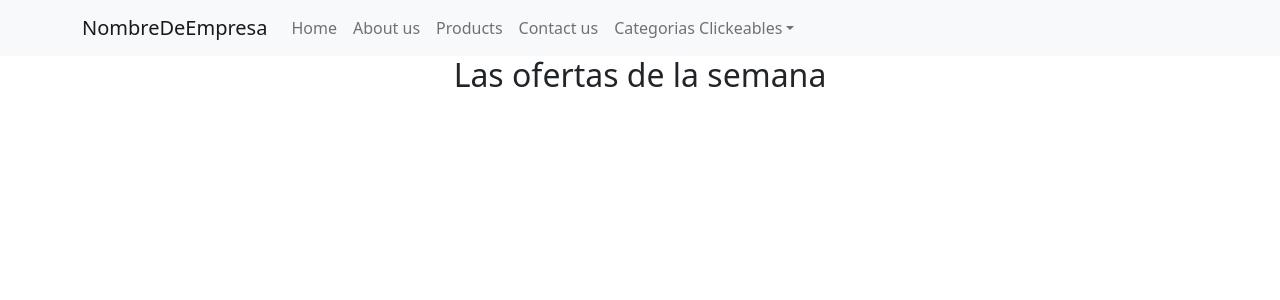
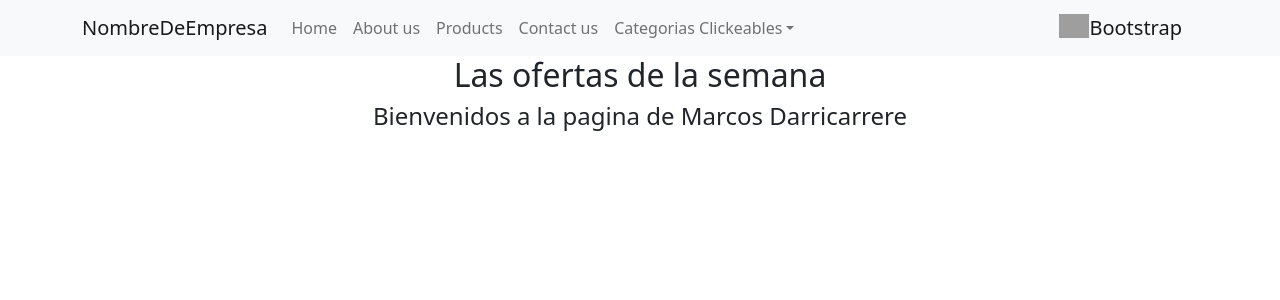
Before and after one commit to marcosdarri/coderhouse-desafio2, a React (Create React App) app: page / in a window 1280 px wide. Shown: the top 300 px of the page. Built offline with nearby package versions, Linux system fonts and the light colour scheme; grey boxes are pictures that could not be loaded.

Commit message:
commiteando desafio 3

```diff
--- a/src/App.jsx
+++ b/src/App.jsx
@@ -1,14 +1,18 @@
 
 import './App.css';
+import { CartWidjet } from './components/CartWidjet';
+import { ItemListContainer } from './components/ItemListContainer';
 import NavBar from './components/NavBar';
 
 
 export default function App() {
   return (
     <div className="App">
-      {/*Desarrolla tu implementación de un navbar dentro del componente NavBar.js*/}
-      <NavBar />
+        <NavBar>
+          <CartWidjet/>
+        </NavBar>
       <h2>Las ofertas de la semana</h2>
+      <ItemListContainer greeting="Bienvenidos a la pagina de Marcos Darricarrere"/>
     </div>
   );
 }
--- /dev/null
+++ b/src/components/CartWidjet.jsx
@@ -0,0 +1,14 @@
+export const CartWidjet = () => {
+  return (
+    <a class="navbar-brand" href="https://www.mercadolibre.com.uy/">
+              <img
+                src="https://img.icons8.com/material-outlined/24/000000/shopping-cart--v1.png"
+                alt=""
+                width="30"
+                height="24"
+                class="d-inline-block align-text-top"
+              />
+              Bootstrap
+            </a>
+  );
+};
--- /dev/null
+++ b/src/components/ItemListContainer.jsx
@@ -0,0 +1,7 @@
+ export const ItemListContainer = (props) => {
+    return (
+      <div className="ItemListContainer">
+        <h4>{props.greeting}</h4>
+      </div>
+    );
+  }
--- a/src/components/NavBar.jsx
+++ b/src/components/NavBar.jsx
@@ -1,10 +1,6 @@
 import React from "react";
-import {
-  Navbar,
-  Nav,
-  NavDropdown,
-  Container,
-} from "react-bootstrap";
+import { Navbar, Nav, NavDropdown, Container } from "react-bootstrap";
+import { CartWidjet } from "./CartWidjet";
 
 const NavBar = () => {
   return (
@@ -19,20 +15,26 @@ const NavBar = () => {
               <Nav.Link href="#link">About us</Nav.Link>
               <Nav.Link href="#products">Products</Nav.Link>
               <Nav.Link href="#contact">Contact us</Nav.Link>
-              <NavDropdown title="Categorias Clickeables" id="basic-nav-dropdown">
-                <NavDropdown.Item href="#action/3.1">Categoria clickeable 1</NavDropdown.Item>
+              <NavDropdown
+                title="Categorias Clickeables"
+                id="basic-nav-dropdown"
+              >
+                <NavDropdown.Item href="#action/3.1">
+                  Categoria clickeable 1
+                </NavDropdown.Item>
                 <NavDropdown.Item href="#action/3.2">
-                Categoria clickeable 2
+                  Categoria clickeable 2
                 </NavDropdown.Item>
                 <NavDropdown.Item href="#action/3.3">
-                Categoria clickeable 3
+                  Categoria clickeable 3
                 </NavDropdown.Item>
                 <NavDropdown.Divider />
                 <NavDropdown.Item href="#action/3.4">
-                Categoria clickeable 4
+                  Categoria clickeable 4
                 </NavDropdown.Item>
               </NavDropdown>
             </Nav>
+            <CartWidjet/>
           </Navbar.Collapse>
         </Container>
       </Navbar>
```
Also changed, not shown: src/components/CartWidjet.js (deleted), src/components/ItemListContainer.js (deleted).
